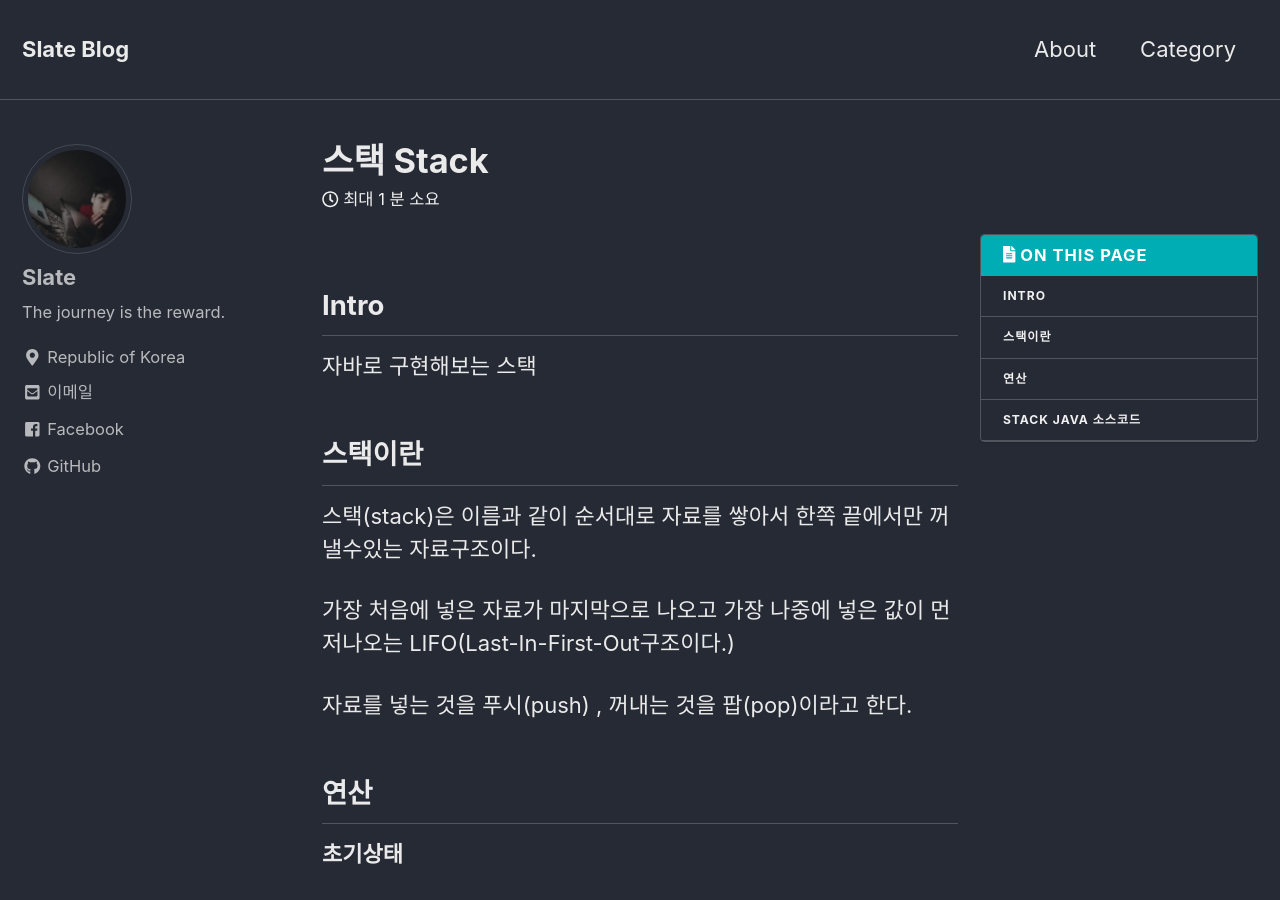
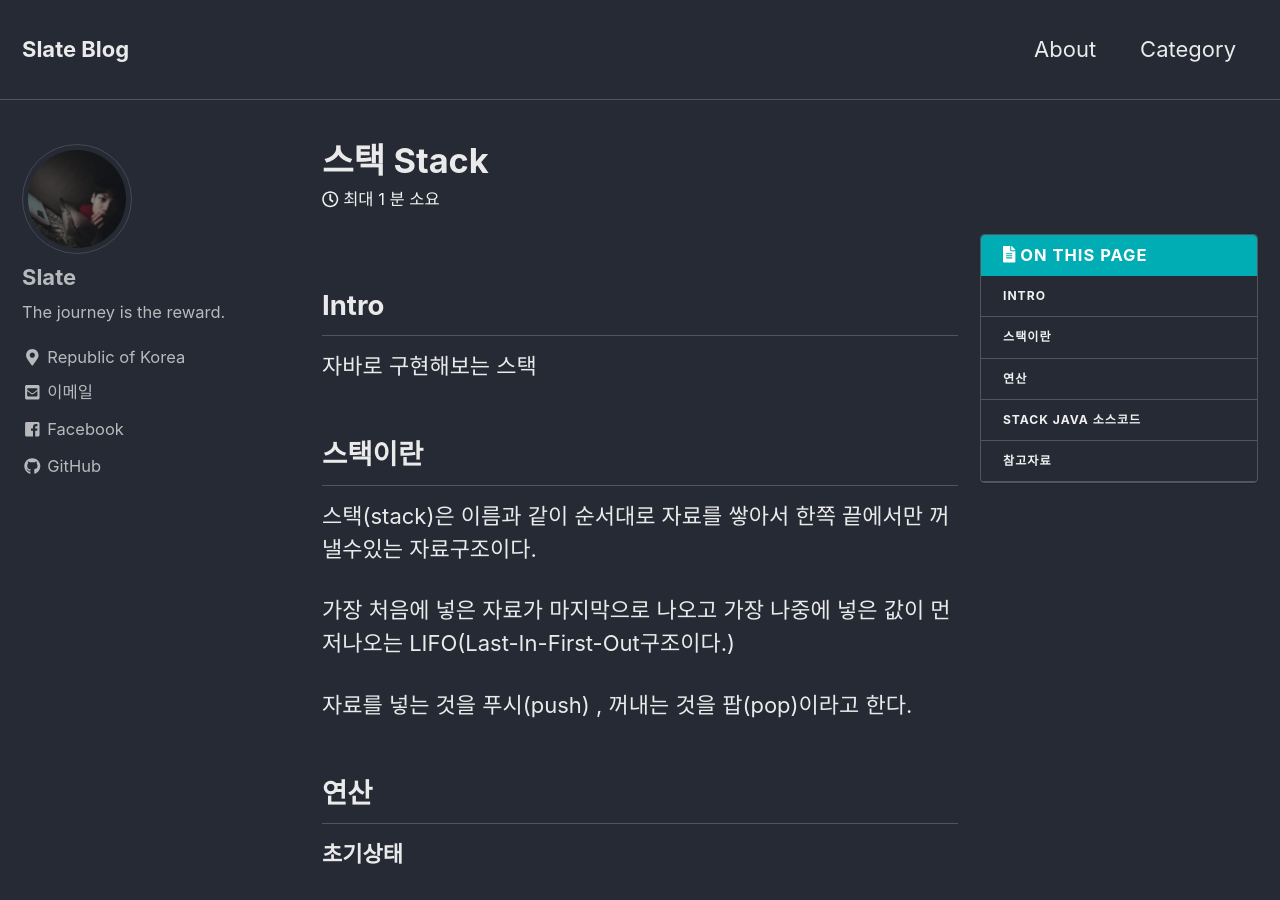
Before and after one commit to lesslate/lesslate.github.io, a Jekyll site: the page built from _posts/Data Structure/2018-10-27-자료구조 Stack.md, in a window 1280 px wide and 900 px high. Built offline with Jekyll 4.4.1, drawn with Linux system fonts in a browser that asks for light colours; nearby versions of some CDN libraries; comment, search, counter and statistics services are not loaded.

Commit message:
Update _posts/Data Structure/2018-10-27-자료구조 Stack.md

```diff
--- a/_posts/Data Structure/2018-10-27-자료구조 Stack.md
+++ b/_posts/Data Structure/2018-10-27-자료구조 Stack.md
@@ -68,3 +68,11 @@
 **실행결과**
 
 ![stack7](https://github.com/lesslate/lesslate.github.io/blob/master/assets/img/DataStructure/Stack/stackjava.png?raw=true)
+
+
+
+
+## 참고자료
+
+
+[위키백과](https://ko.wikipedia.org/wiki/%EC%8A%A4%ED%83%9D)
```
